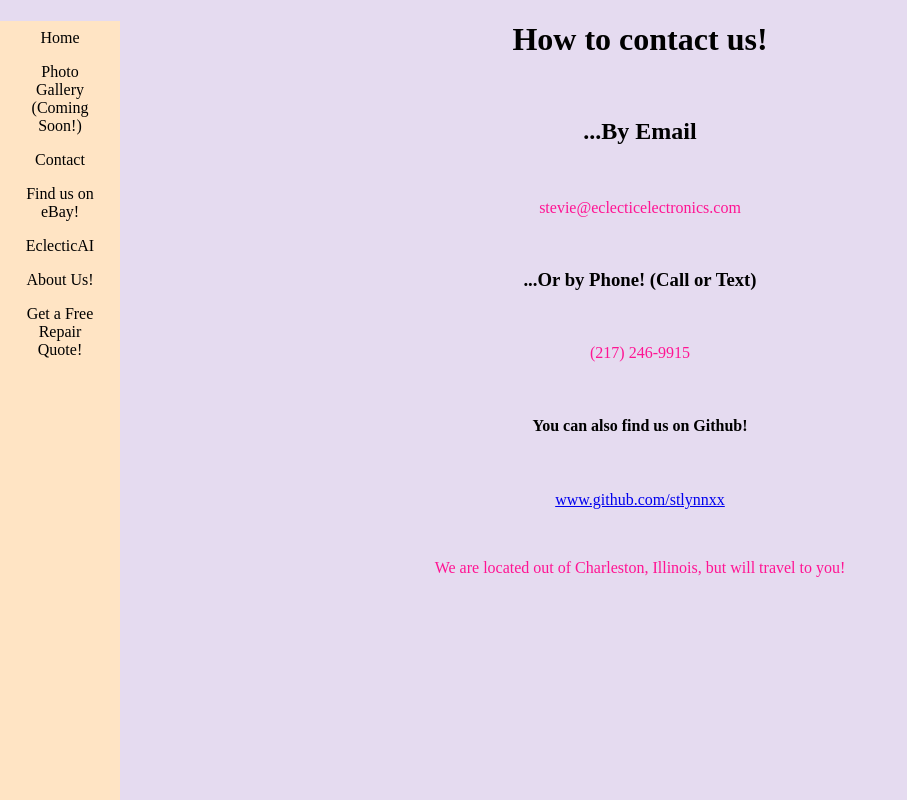
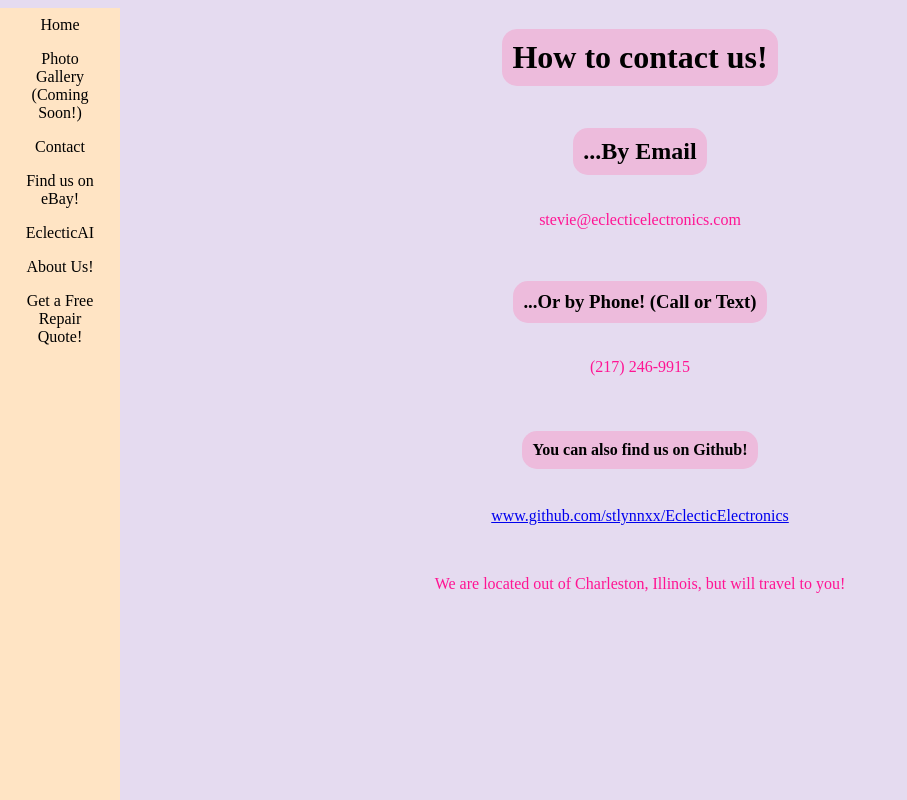
Before and after one commit to stlynnxx/EclecticElectronics, a Flask app: page /contact in a window 1280 px wide. Shown: the whole page, without its empty margins (0-907 px from the left). Run offline with Flask 3, Linux system fonts and the light colour scheme.

Commit message:
Smol Updoots

```diff
--- a/templates/contact.html
+++ b/templates/contact.html
@@ -40,14 +40,14 @@
     </nav>
  <!-- Desktop Headers-->
 <div class="desktop-version">
-<h1>How to contact us!</h1><br>
+<h1 class="title">How to contact us!</h1><br>
 
-<h2><strong>...By Email</strong></h2><br>
+<h2 class="title"><strong>...By Email</strong></h2><br>
 <p>stevie@eclecticelectronics.com</p><br>
-<h3>...Or by Phone! (Call or Text)</h3><br>
+<h3 class="title">...Or by Phone! (Call or Text)</h3><br>
 <p>(217) 246-9915</p><br>
-    <h4>You can also find us on Github!</h4><br>
-    <p><a target="_blank" rel="noopener noreferrer" href="https://www.github.com/stlynnxx">www.github.com/stlynnxx</a></p><br>
+    <h4 class="title">You can also find us on Github!</h4><br>
+    <p><a target="_blank" rel="noopener noreferrer" href="https://www.github.com/stlynnxx/EclecticElectronics">www.github.com/stlynnxx/EclecticElectronics</a></p><br>
 
     <p>We are located out of Charleston, Illinois, but will travel to you!</p><br>
 </div>
--- a/templates/home.html
+++ b/templates/home.html
@@ -70,13 +70,13 @@
 
  <div class="desktop-footer">
      <footer>
-     <p class="toe">This website is completely open source and can be found at <a href=https://www.github.com/stlynnxx""></a>https://www.github.com/stlynnxx</p>
+     <p class="toe">This website is completely open source and can be found at <a href="https://www.github.com/stlynnxx/EclecticElectronics">https://www.github.com/stlynnxx/EclecticElectronics</a></p>
      <p>This site logs zero user data in any manner.</p>
 
      </footer></div>
   <div class="mobile-footer">
      <footer>
-     <p class="mobile-foot">This website is completely open source and can be found at <a href=https://www.github.com/stlynnxx""></a>https://www.github.com/stlynnxx</p>
+     <p class="mobile-foot">This website is completely open source and can be found at <a href="https://www.github.com/stlynnxx/EclecticElectronics">https://www.github.com/stlynnxx/EclecticElectronics</a></p>
      <p>This site logs zero user data in any manner.</p>
 
      </footer></div>
```
Also changed, not shown: 1 other file.
